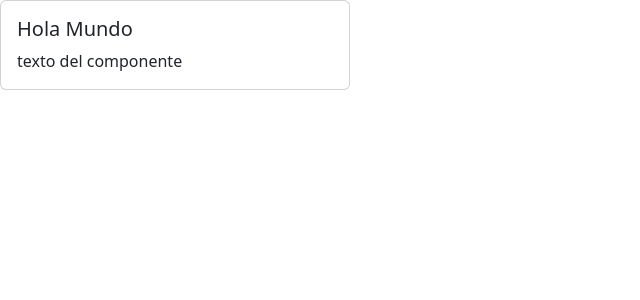
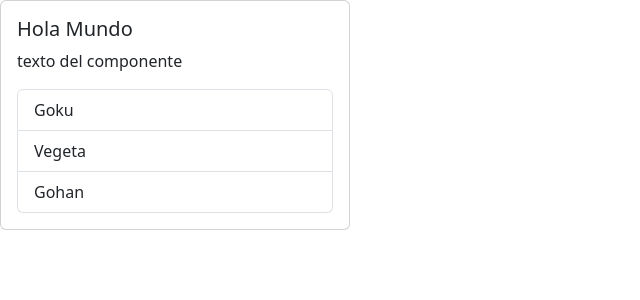
Before and after one commit to EstebanKiito/Skibidi-React, a React (Vite) app: page / in a window 1280 px wide. Shown: the top 300 px of the page, without its empty margins (0-640 px from the left). Built offline with nearby package versions, Linux system fonts and the light colour scheme.

Commit message:
Componente List para mostrar datos en una lista

```diff
--- a/src/App.tsx
+++ b/src/App.tsx
@@ -1,11 +1,14 @@
 // import Card from "./components/Card";
 import Card, { CardBody } from "./components/Card";
+import List from "./components/List";
 
 function App() {
   // Con ctrl+esp podemos ver las sugerencias de codigo
+  const list = ["Goku", "Vegeta", "Gohan"];
   return (
     <Card>
       <CardBody title="Hola Mundo" text="texto del componente" />
+      <List data={list} />
     </Card>
   );
 }
--- /dev/null
+++ b/src/components/List.tsx
@@ -0,0 +1,21 @@
+// Shift + Comand + R: Snippet with react TSRFCE:
+// Create a React Functional Component
+
+type Props = {
+  data: string[];
+};
+
+function List({ data }: Props) {
+  //TIP:  Comand + D, tomar todas las var con mismo nombre!
+  return (
+    <ul className="list-group">
+      {data.map((elemento) => (
+        <li key={elemento} className="list-group-item">
+          {elemento}
+        </li>
+      ))}
+    </ul>
+  );
+}
+
+export default List;
```
